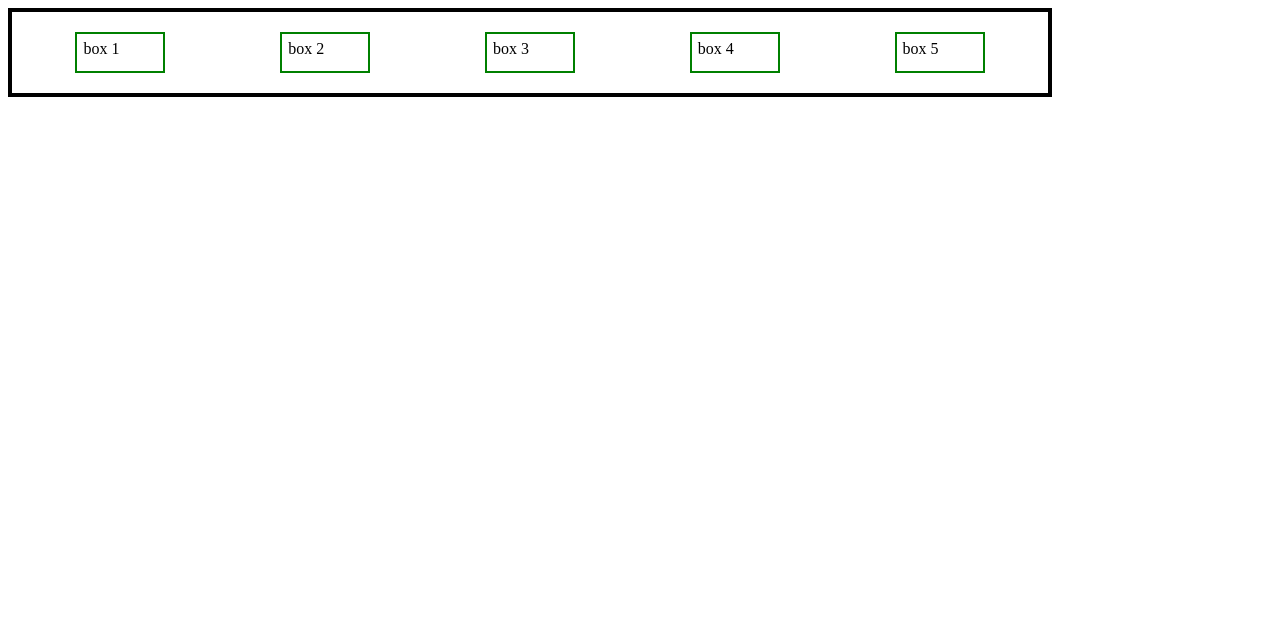
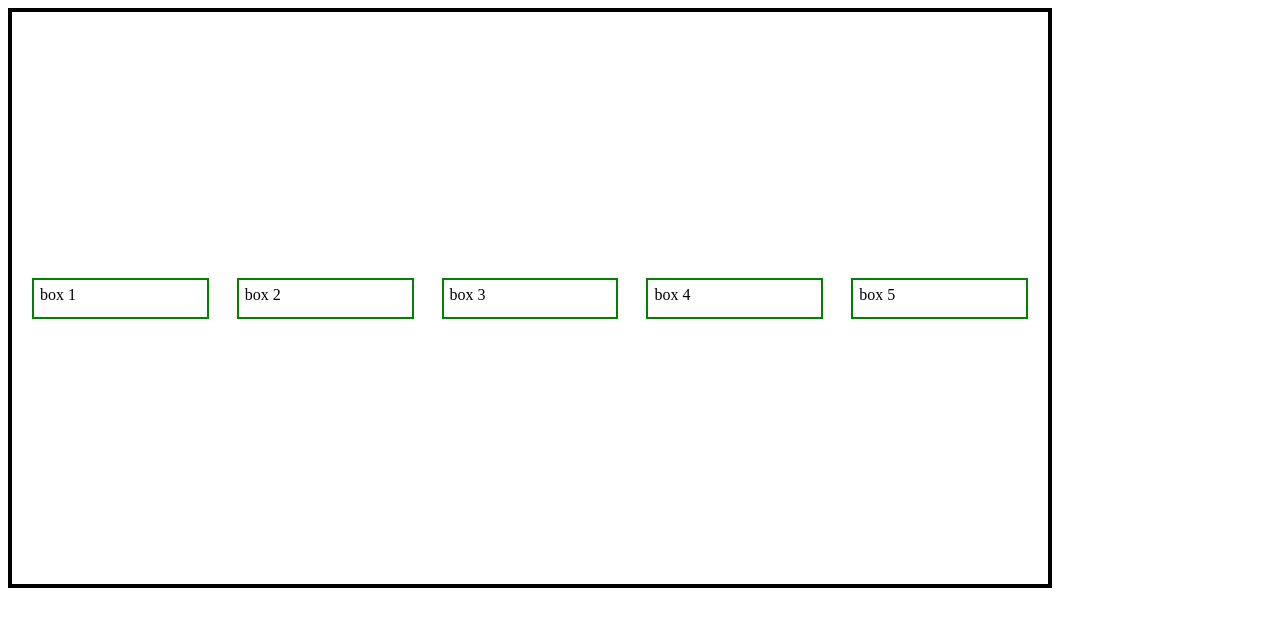
Before and after one commit to NAITIKKUMAR740/Full-stack-web-application-, a plain HTML site: page flexbox.html in a window 1280 px wide. Drawn offline with Linux system fonts and the light colour scheme.

Commit message:
flex box added

```diff
--- a/flexbox.html
+++ b/flexbox.html
@@ -8,11 +8,13 @@
         .container{
             border: 4px solid black;
             width: 80vw;
+            height: 70vh;
 
             /* height: 70vh; */
             padding: 6px;
             display: flex;
-            justify-content: space-around
+            justify-content: space-evenly ;
+            align-items: center;
 
 
         }
@@ -21,9 +23,13 @@
             height: 25px;
             border: 2px solid green;
             padding: 6px;
-
+            flex-wrap: wrap;
             margin: 14px;
+            flex-grow: 1;
         }
+        /* #box1{
+            align-self: flex-end;
+        } */
     </style>
 </head>
 <body>
@@ -33,7 +39,7 @@
             box 1
 
         </div>
-        <div class="box">
+        <div class="box" id="box1">
             box 2
 
         </div>
```
